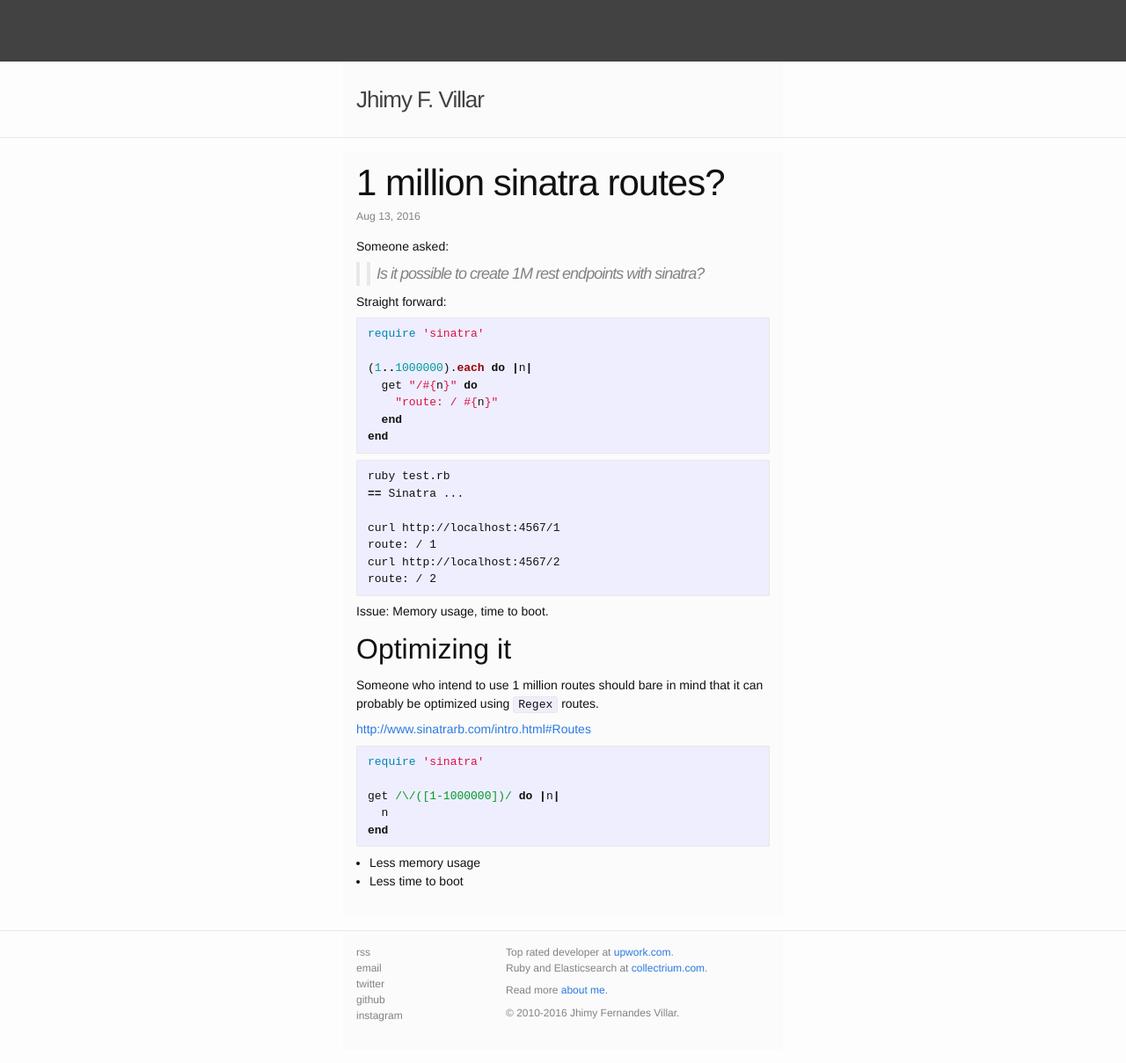
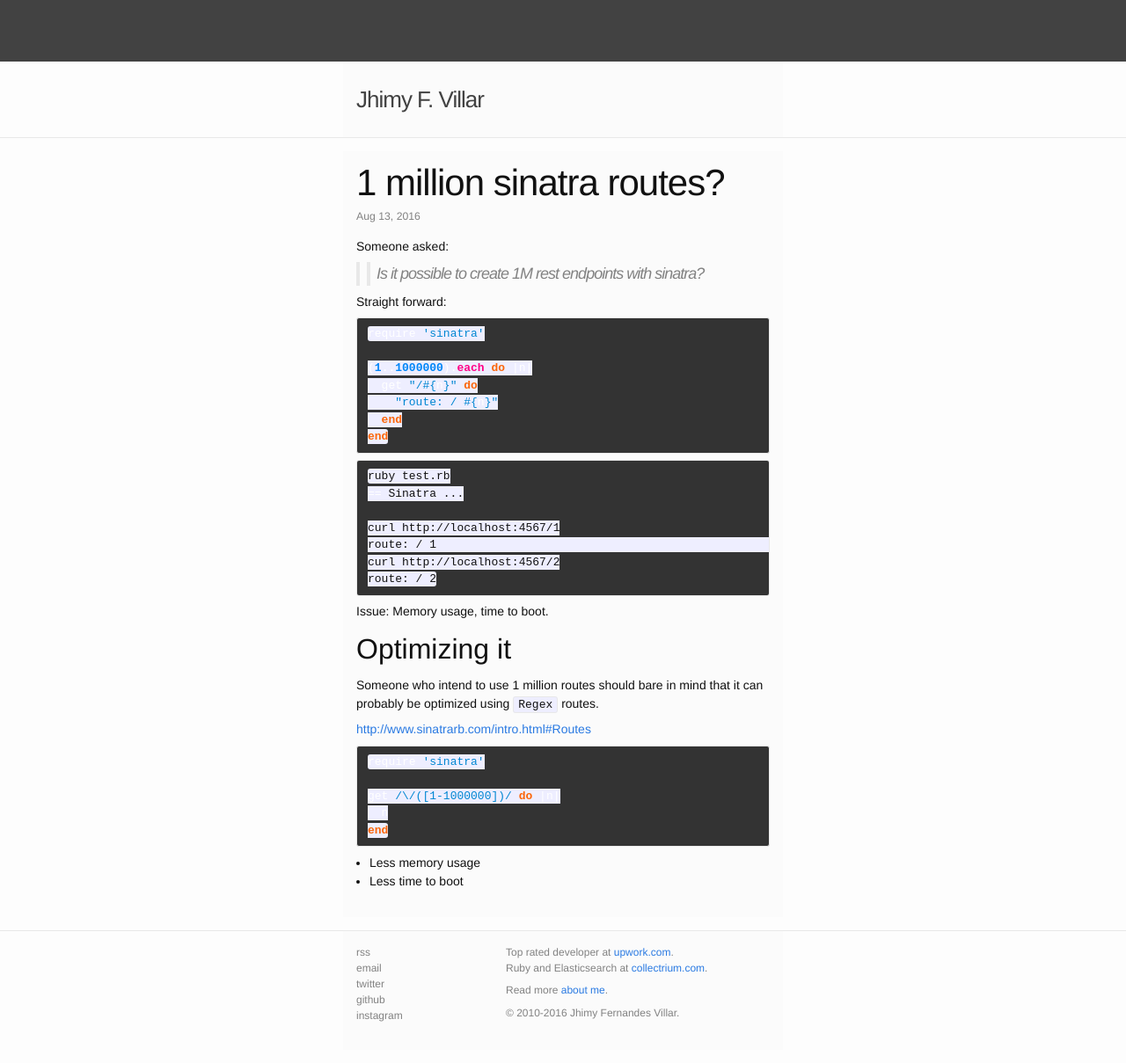
Before and after one commit to stjhimy/stjhimy.github.io, a Jekyll site: the page built from _posts/2016-08-13-one-million-sinatra-routes.markdown, in a window 1280 px wide. Shown: the whole page at 88% size. Built offline with Jekyll 4.4.1, drawn with Linux system fonts in a browser that asks for light colours.

Commit message:
Change highlight css

```diff
--- a/_sass/_syntax-highlighting.scss
+++ b/_sass/_syntax-highlighting.scss
@@ -1,71 +1,70 @@
-/**
- * Syntax highlighting styles
- */
-.highlight {
-    background: #fff;
-    @extend %vertical-rhythm;
-
-    .highlighter-rouge & {
-      background: #eef;
-    }
-
-    .c     { color: #998; font-style: italic } // Comment
-    .err   { color: #a61717; background-color: #e3d2d2 } // Error
-    .k     { font-weight: bold } // Keyword
-    .o     { font-weight: bold } // Operator
-    .cm    { color: #998; font-style: italic } // Comment.Multiline
-    .cp    { color: #999; font-weight: bold } // Comment.Preproc
-    .c1    { color: #998; font-style: italic } // Comment.Single
-    .cs    { color: #999; font-weight: bold; font-style: italic } // Comment.Special
-    .gd    { color: #000; background-color: #fdd } // Generic.Deleted
-    .gd .x { color: #000; background-color: #faa } // Generic.Deleted.Specific
-    .ge    { font-style: italic } // Generic.Emph
-    .gr    { color: #a00 } // Generic.Error
-    .gh    { color: #999 } // Generic.Heading
-    .gi    { color: #000; background-color: #dfd } // Generic.Inserted
-    .gi .x { color: #000; background-color: #afa } // Generic.Inserted.Specific
-    .go    { color: #888 } // Generic.Output
-    .gp    { color: #555 } // Generic.Prompt
-    .gs    { font-weight: bold } // Generic.Strong
-    .gu    { color: #aaa } // Generic.Subheading
-    .gt    { color: #a00 } // Generic.Traceback
-    .kc    { font-weight: bold } // Keyword.Constant
-    .kd    { font-weight: bold } // Keyword.Declaration
-    .kp    { font-weight: bold } // Keyword.Pseudo
-    .kr    { font-weight: bold } // Keyword.Reserved
-    .kt    { color: #458; font-weight: bold } // Keyword.Type
-    .m     { color: #099 } // Literal.Number
-    .s     { color: #d14 } // Literal.String
-    .na    { color: #008080 } // Name.Attribute
-    .nb    { color: #0086B3 } // Name.Builtin
-    .nc    { color: #458; font-weight: bold } // Name.Class
-    .no    { color: #008080 } // Name.Constant
-    .ni    { color: #800080 } // Name.Entity
-    .ne    { color: #900; font-weight: bold } // Name.Exception
-    .nf    { color: #900; font-weight: bold } // Name.Function
-    .nn    { color: #555 } // Name.Namespace
-    .nt    { color: #000080 } // Name.Tag
-    .nv    { color: #008080 } // Name.Variable
-    .ow    { font-weight: bold } // Operator.Word
-    .w     { color: #bbb } // Text.Whitespace
-    .mf    { color: #099 } // Literal.Number.Float
-    .mh    { color: #099 } // Literal.Number.Hex
-    .mi    { color: #099 } // Literal.Number.Integer
-    .mo    { color: #099 } // Literal.Number.Oct
-    .sb    { color: #d14 } // Literal.String.Backtick
-    .sc    { color: #d14 } // Literal.String.Char
-    .sd    { color: #d14 } // Literal.String.Doc
-    .s2    { color: #d14 } // Literal.String.Double
-    .se    { color: #d14 } // Literal.String.Escape
-    .sh    { color: #d14 } // Literal.String.Heredoc
-    .si    { color: #d14 } // Literal.String.Interpol
-    .sx    { color: #d14 } // Literal.String.Other
-    .sr    { color: #009926 } // Literal.String.Regex
-    .s1    { color: #d14 } // Literal.String.Single
-    .ss    { color: #990073 } // Literal.String.Symbol
-    .bp    { color: #999 } // Name.Builtin.Pseudo
-    .vc    { color: #008080 } // Name.Variable.Class
-    .vg    { color: #008080 } // Name.Variable.Global
-    .vi    { color: #008080 } // Name.Variable.Instance
-    .il    { color: #099 } // Literal.Number.Integer.Long
-}
+.highlight pre { background-color: #333; }
+.highlight .hll { background-color: #333333 }
+.highlight .c { color: #008800; font-style: italic; background-color: #0f140f } /* Comment */
+.highlight .err { color: #ffffff } /* Error */
+.highlight .g { color: #ffffff } /* Generic */
+.highlight .k { color: #fb660a; font-weight: bold } /* Keyword */
+.highlight .l { color: #ffffff } /* Literal */
+.highlight .n { color: #ffffff } /* Name */
+.highlight .o { color: #ffffff } /* Operator */
+.highlight .x { color: #ffffff } /* Other */
+.highlight .p { color: #ffffff } /* Punctuation */
+.highlight .cm { color: #008800; font-style: italic; background-color: #0f140f } /* Comment.Multiline */
+.highlight .cp { color: #ff0007; font-weight: bold; font-style: italic; background-color: #0f140f } /* Comment.Preproc */
+.highlight .c1 { color: #008800; font-style: italic; background-color: #0f140f } /* Comment.Single */
+.highlight .cs { color: #008800; font-style: italic; background-color: #0f140f } /* Comment.Special */
+.highlight .gd { color: #ffffff } /* Generic.Deleted */
+.highlight .ge { color: #ffffff } /* Generic.Emph */
+.highlight .gr { color: #ffffff } /* Generic.Error */
+.highlight .gh { color: #ffffff; font-weight: bold } /* Generic.Heading */
+.highlight .gi { color: #ffffff } /* Generic.Inserted */
+.highlight .go { color: #444444; background-color: #222222 } /* Generic.Output */
+.highlight .gp { color: #ffffff } /* Generic.Prompt */
+.highlight .gs { color: #ffffff } /* Generic.Strong */
+.highlight .gu { color: #ffffff; font-weight: bold } /* Generic.Subheading */
+.highlight .gt { color: #ffffff } /* Generic.Traceback */
+.highlight .kc { color: #fb660a; font-weight: bold } /* Keyword.Constant */
+.highlight .kd { color: #fb660a; font-weight: bold } /* Keyword.Declaration */
+.highlight .kn { color: #fb660a; font-weight: bold } /* Keyword.Namespace */
+.highlight .kp { color: #fb660a } /* Keyword.Pseudo */
+.highlight .kr { color: #fb660a; font-weight: bold } /* Keyword.Reserved */
+.highlight .kt { color: #cdcaa9; font-weight: bold } /* Keyword.Type */
+.highlight .ld { color: #ffffff } /* Literal.Date */
+.highlight .m { color: #0086f7; font-weight: bold } /* Literal.Number */
+.highlight .s { color: #0086d2 } /* Literal.String */
+.highlight .na { color: #ff0086; font-weight: bold } /* Name.Attribute */
+.highlight .nb { color: #ffffff } /* Name.Builtin */
+.highlight .nc { color: #ffffff } /* Name.Class */
+.highlight .no { color: #0086d2 } /* Name.Constant */
+.highlight .nd { color: #ffffff } /* Name.Decorator */
+.highlight .ni { color: #ffffff } /* Name.Entity */
+.highlight .ne { color: #ffffff } /* Name.Exception */
+.highlight .nf { color: #ff0086; font-weight: bold } /* Name.Function */
+.highlight .nl { color: #ffffff } /* Name.Label */
+.highlight .nn { color: #ffffff } /* Name.Namespace */
+.highlight .nx { color: #ffffff } /* Name.Other */
+.highlight .py { color: #ffffff } /* Name.Property */
+.highlight .nt { color: #fb660a; font-weight: bold } /* Name.Tag */
+.highlight .nv { color: #fb660a } /* Name.Variable */
+.highlight .ow { color: #ffffff } /* Operator.Word */
+.highlight .w { color: #888888 } /* Text.Whitespace */
+.highlight .mf { color: #0086f7; font-weight: bold } /* Literal.Number.Float */
+.highlight .mh { color: #0086f7; font-weight: bold } /* Literal.Number.Hex */
+.highlight .mi { color: #0086f7; font-weight: bold } /* Literal.Number.Integer */
+.highlight .mo { color: #0086f7; font-weight: bold } /* Literal.Number.Oct */
+.highlight .sb { color: #0086d2 } /* Literal.String.Backtick */
+.highlight .sc { color: #0086d2 } /* Literal.String.Char */
+.highlight .sd { color: #0086d2 } /* Literal.String.Doc */
+.highlight .s2 { color: #0086d2 } /* Literal.String.Double */
+.highlight .se { color: #0086d2 } /* Literal.String.Escape */
+.highlight .sh { color: #0086d2 } /* Literal.String.Heredoc */
+.highlight .si { color: #0086d2 } /* Literal.String.Interpol */
+.highlight .sx { color: #0086d2 } /* Literal.String.Other */
+.highlight .sr { color: #0086d2 } /* Literal.String.Regex */
+.highlight .s1 { color: #0086d2 } /* Literal.String.Single */
+.highlight .ss { color: #0086d2 } /* Literal.String.Symbol */
+.highlight .bp { color: #ffffff } /* Name.Builtin.Pseudo */
+.highlight .vc { color: #fb660a } /* Name.Variable.Class */
+.highlight .vg { color: #fb660a } /* Name.Variable.Global */
+.highlight .vi { color: #fb660a } /* Name.Variable.Instance */
+.highlight .il { color: #0086f7; font-weight: bold } /* Literal.Number.Integer.Long */
```
